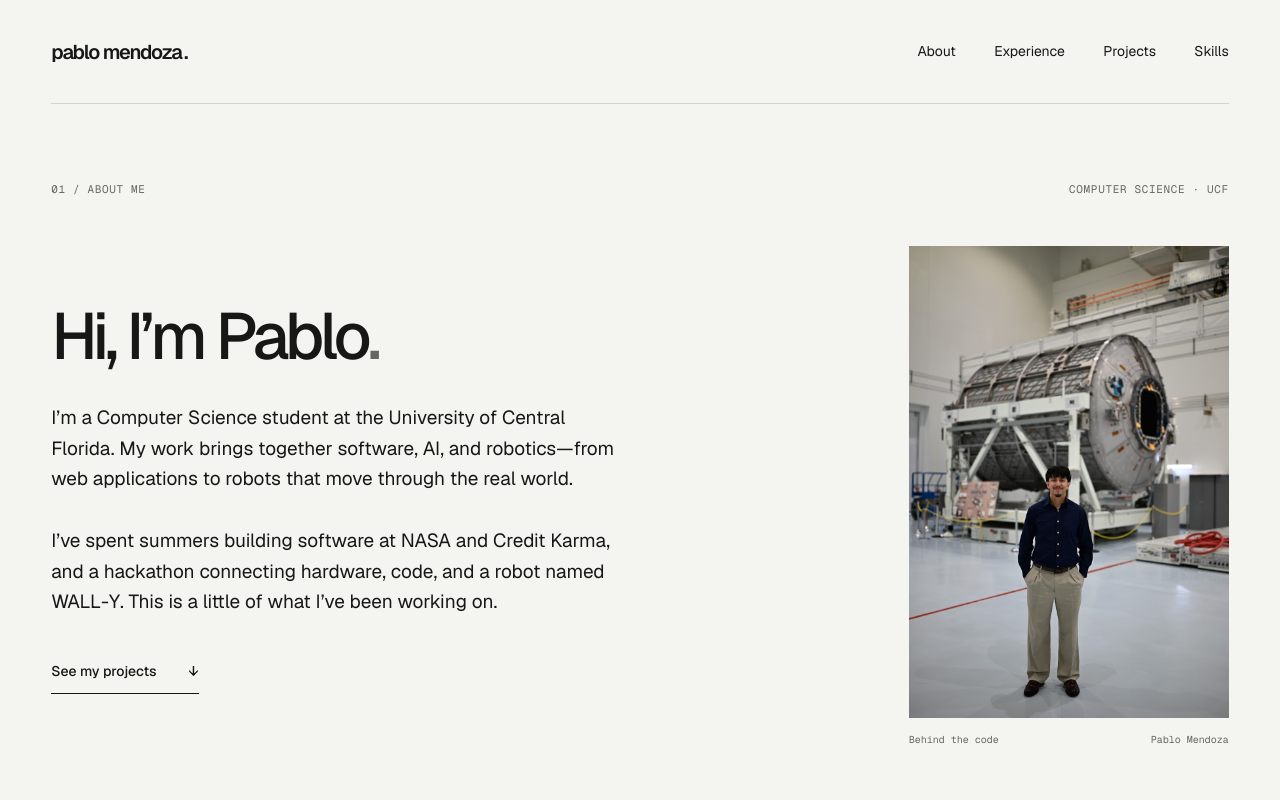
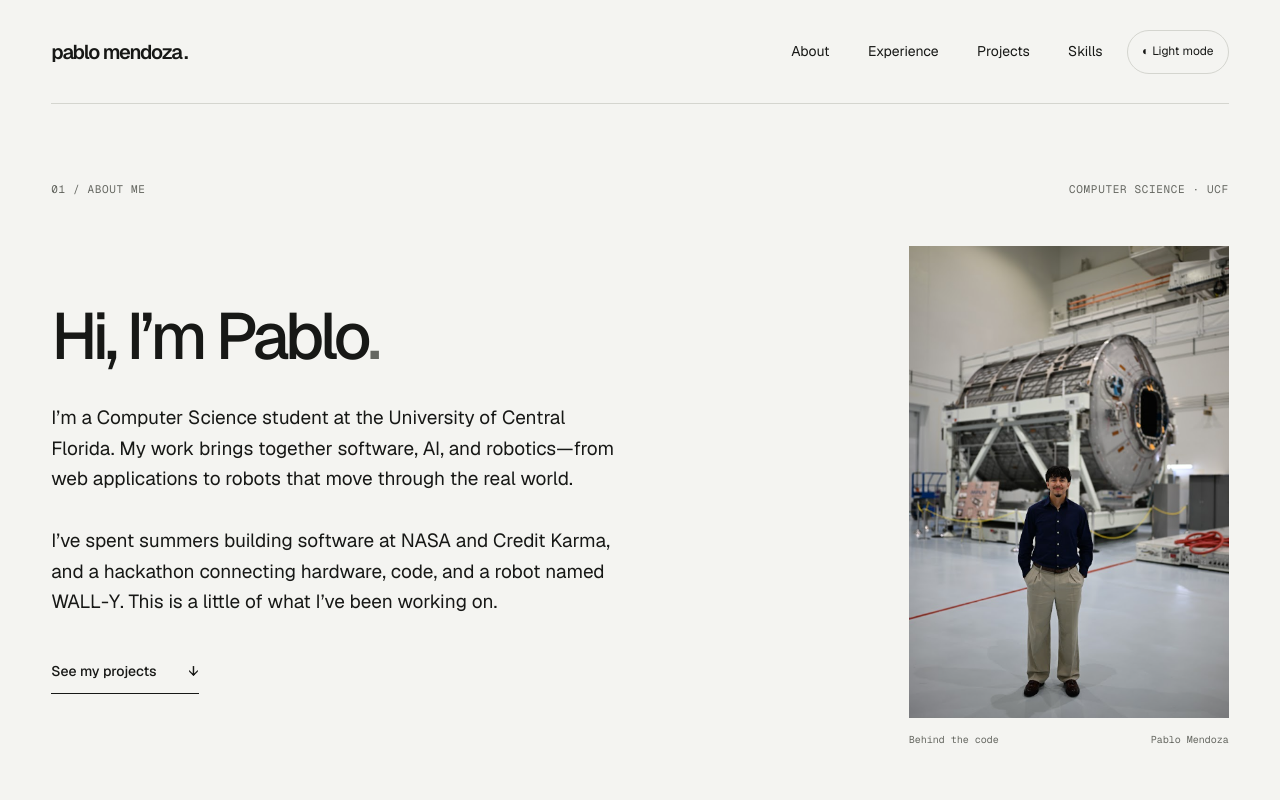
Before and after one commit to PabloMCodes/portfolio, a Next.js app: page / in a window 1280 px wide. Shown: the top 800 px of the page. Built offline with nearby package versions, Linux system fonts and the light colour scheme.

Commit message:
feat: add navy dark mode toggle

```diff
--- a/src/app/globals.css
+++ b/src/app/globals.css
@@ -1,11 +1,60 @@
 @import "tailwindcss";
 
 :root {
+  color-scheme: light;
   --background: #f4f4f1;
   --foreground: #171816;
   --muted-foreground: #656761;
+  --rule: #d4d5cf;
+  --project-background: #22251f;
+  --project-foreground: #f4f4f1;
+  --project-muted: #c9ccc2;
+  --sketch-background: #2c3028;
+  --sketch-foreground: #d3dac6;
+  --sketch-rule: #52594b;
   --page-gutter: clamp(1.25rem, 4vw, 4rem);
   --section-space: clamp(5rem, 10vw, 10rem);
+}
+
+/* Midnight blue surfaces and soft, cool text keep dark mode easy on the eyes. */
+:root[data-theme="dark"] {
+  color-scheme: dark;
+  --background: #0d182b;
+  --foreground: #e7edf7;
+  --muted-foreground: #a6b6cf;
+  --rule: #2c3e58;
+  --project-background: #13223a;
+  --project-foreground: #e7edf7;
+  --project-muted: #b6c6dd;
+  --sketch-background: #192c47;
+  --sketch-foreground: #ceddf1;
+  --sketch-rule: #405674;
+}
+
+/* Labels follow the document theme, including the initial saved preference. */
+.theme-toggle {
+  cursor: pointer;
+  border: 1px solid var(--rule);
+  border-radius: 999px;
+  background: transparent;
+  color: var(--foreground);
+  padding: 0.65rem 0.9rem;
+  min-height: 44px;
+  font-size: 0.75rem;
+  white-space: nowrap;
+}
+
+.theme-toggle:hover {
+  border-color: currentColor;
+}
+
+[data-theme-label="dark"],
+:root[data-theme="dark"] [data-theme-label="light"] {
+  display: none;
+}
+
+:root[data-theme="dark"] [data-theme-label="dark"] {
+  display: inline;
 }
 
 * {
--- a/src/app/home.module.css
+++ b/src/app/home.module.css
@@ -1,7 +1,5 @@
 /* Shared page details: quiet labels, accessible links, and a compact header. */
-.home {
-  --rule: #d4d5cf;
-}
+.home { isolation: isolate; }
 
 .header,
 .navigation,
@@ -18,6 +16,8 @@
 }
 
 .header {
+  flex-wrap: wrap;
+  padding-block: 1rem;
   min-height: 6.5rem;
   border-bottom: 1px solid var(--rule);
 }
@@ -33,6 +33,7 @@
 }
 
 .navigation {
+  margin-left: auto;
   flex-wrap: wrap;
   gap: clamp(1rem, 3vw, 2.5rem);
   font-size: 0.875rem;
@@ -186,8 +187,8 @@
 .featuredProject {
   display: grid;
   grid-template-columns: 1fr 1.1fr;
-  background: #22251f;
-  color: #f4f4f1;
+  background: var(--project-background);
+  color: var(--project-foreground);
 }
 
 .featuredCopy {
@@ -201,7 +202,7 @@
 }
 
 .featuredCopy > p:not(.label) {
-  color: #c9ccc2;
+  color: var(--project-muted);
   font-size: 0.9375rem;
 }
 
@@ -215,7 +216,7 @@
 }
 
 .featuredCopy .tags {
-  color: #c9ccc2;
+  color: var(--project-muted);
 }
 
 .sketch {
@@ -225,8 +226,8 @@
   min-width: 0;
   margin: 0;
   padding: clamp(1.5rem, 3vw, 3rem);
-  background: #2c3028;
-  color: #d3dac6;
+  background: var(--sketch-background);
+  color: var(--sketch-foreground);
 }
 
 .sketchHeading {
@@ -243,7 +244,7 @@
 
 .sketch figcaption {
   padding-top: 1rem;
-  border-top: 1px solid #52594b;
+  border-top: 1px solid var(--sketch-rule);
 }
 
 .projectGrid {
@@ -417,6 +418,7 @@
   }
 
   .navigation {
+    margin-left: 0;
     gap: 1rem;
     font-size: 0.8125rem;
   }
--- a/src/app/layout.tsx
+++ b/src/app/layout.tsx
@@ -24,7 +24,11 @@ export default function RootLayout({
   children: React.ReactNode;
 }>) {
   return (
-    <html lang="en">
+    <html lang="en" suppressHydrationWarning>
+      <head>
+        {/* Restore the saved theme before paint; light remains the default. */}
+        <script dangerouslySetInnerHTML={{ __html: `try { document.documentElement.dataset.theme = localStorage.getItem("portfolio-theme") === "dark" ? "dark" : "light"; } catch {}` }} />
+      </head>
       <body className={`${sans.variable} ${mono.variable}`}>{children}</body>
     </html>
   );
--- a/src/app/page.tsx
+++ b/src/app/page.tsx
@@ -1,5 +1,6 @@
 import Image from "next/image";
 import { Container } from "@/components/container";
+import { ThemeToggle } from "@/components/theme-toggle";
 import styles from "./home.module.css";
 
 // Small navigation stays visible and usable without a mobile-menu script.
@@ -15,6 +16,7 @@ function Header() {
         <a href="#projects">Projects</a>
         <a href="#skills">Skills</a>
       </nav>
+      <ThemeToggle />
     </header>
   );
 }
--- /dev/null
+++ b/src/components/theme-toggle.tsx
@@ -0,0 +1,28 @@
+"use client";
+
+// Update the document theme directly so the rest of the page stays server-rendered.
+export function ThemeToggle() {
+  function toggleTheme() {
+    const root = document.documentElement;
+    const theme = root.dataset.theme === "dark" ? "light" : "dark";
+    root.dataset.theme = theme;
+
+    try {
+      localStorage.setItem("portfolio-theme", theme);
+    } catch {
+      // The switch still works when browser storage is unavailable.
+    }
+  }
+
+  return (
+    <button
+      type="button"
+      className="theme-toggle"
+      onClick={toggleTheme}
+      title="Switch between light and dark mode"
+    >
+      <span data-theme-label="light"><span aria-hidden="true">◐</span> Light mode</span>
+      <span data-theme-label="dark"><span aria-hidden="true">◑</span> Dark mode <span>(My favorite)</span></span>
+    </button>
+  );
+}
```
